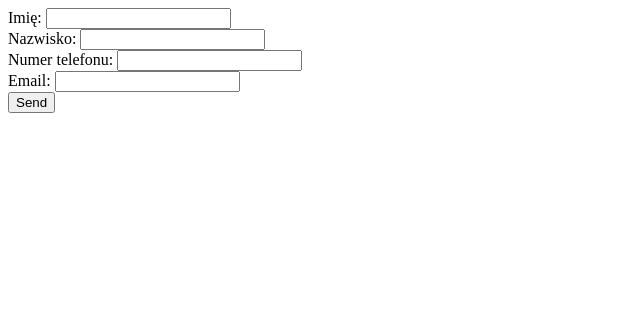
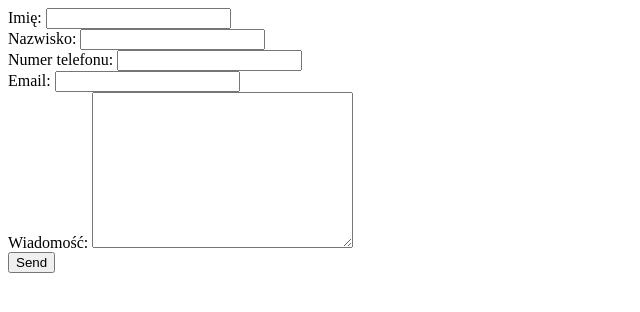
Before and after one commit to kasia55/zadania-domowe.github.io, a plain HTML site: page html-warsztat/index.html in a window 1280 px wide. Shown: the whole page, without its empty margins (0-640 px from the left). Drawn offline with Linux system fonts and the light colour scheme.

Commit message:
druga wersja

```diff
--- a/html-warsztat/index.html
+++ b/html-warsztat/index.html
@@ -12,6 +12,7 @@
         Nazwisko: <input type="text" name="surname"><br>
         Numer telefonu: <input type="text" name="phone"><br>
         Email: <input type="email" name="_replyto"><br>
+        Wiadomość: <textarea name="textarea" cols="30" rows="10"></textarea><br>
         <input type="submit" value="Send">
     </form>
 </body>
```
